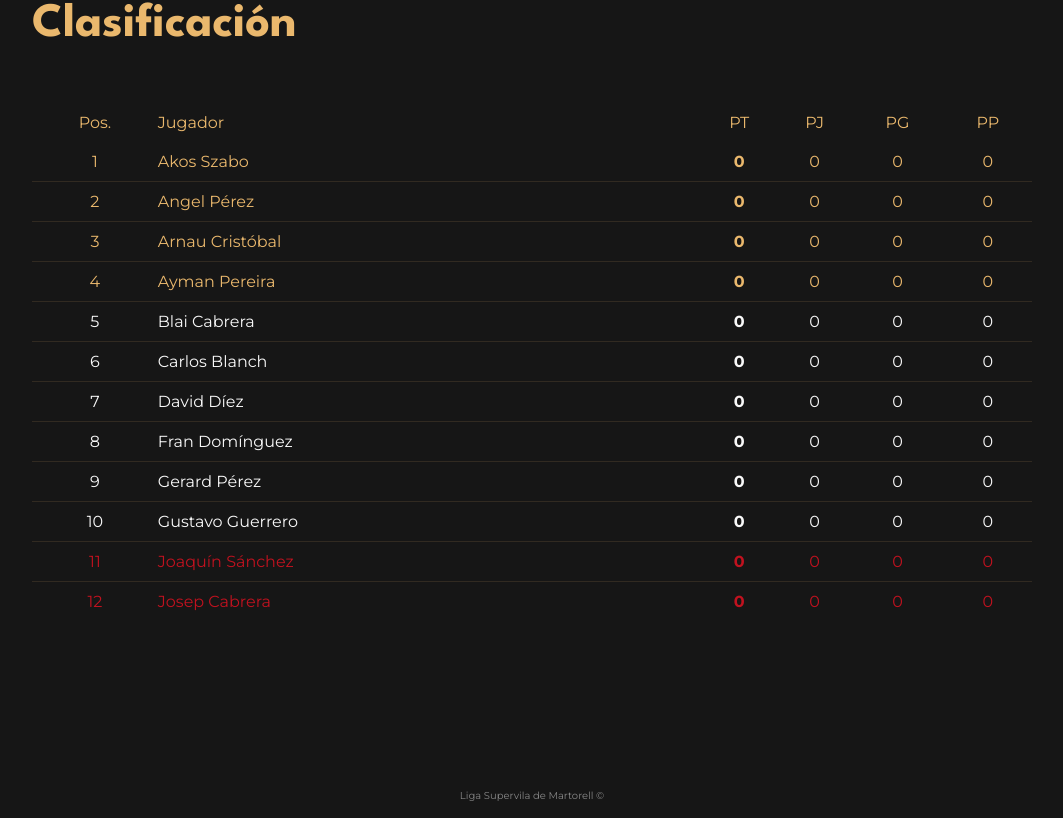
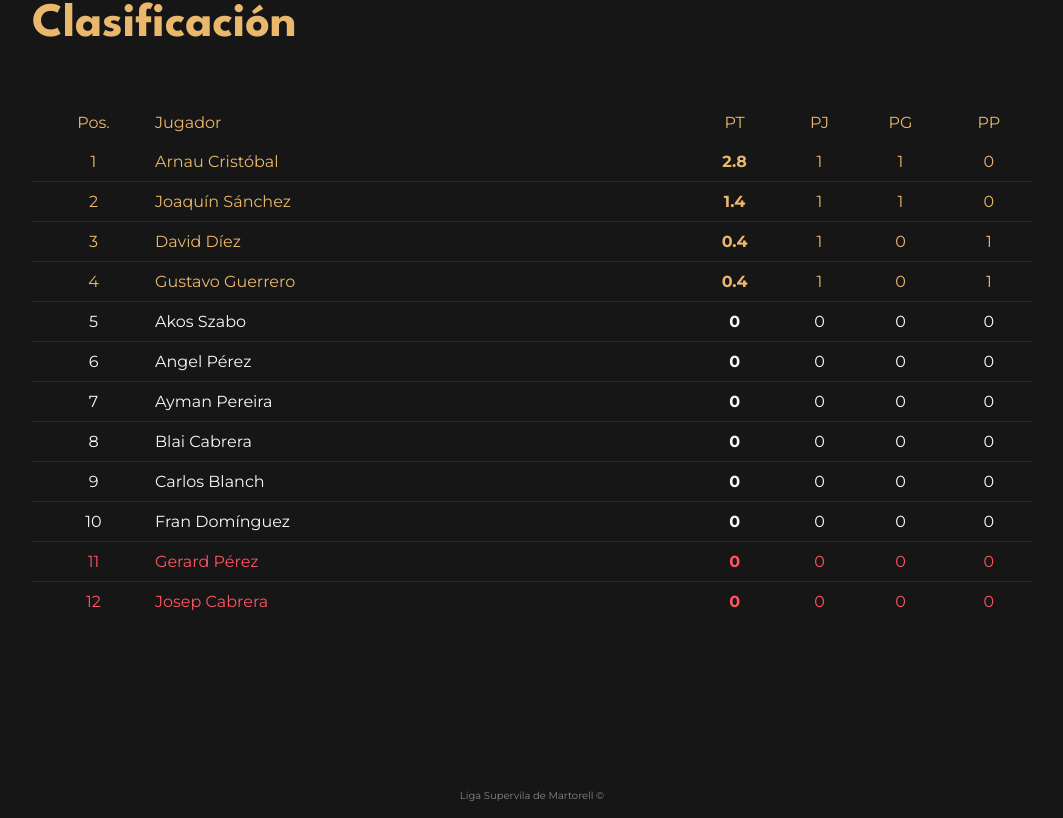
Before and after one commit to gperezdev/superliga, a React (Vite) app: page / in a window 1280 px wide. Shown: the part 1691-2509 px from the top of the page, without its empty margins (108-1171 px from the left). Built offline with nearby package versions, Linux system fonts and the light colour scheme.

Commit message:
update: game 1 results

```diff
--- a/src/data/ranking.json
+++ b/src/data/ranking.json
@@ -1,14 +1,14 @@
 [
     { "name": "Gerard Pérez", "gamesPlayed": 0, "wins": 0, "loses": 0, "points": 0 },
-    { "name": "David Díez", "gamesPlayed": 0, "wins": 0, "loses": 0, "points": 0 },
+    { "name": "David Díez", "gamesPlayed": 1, "wins": 0, "loses": 1, "points": 0.4 },
     { "name": "Angel Pérez", "gamesPlayed": 0, "wins": 0, "loses": 0, "points": 0 },
-    { "name": "Arnau Cristóbal", "gamesPlayed": 0, "wins": 0, "loses": 0, "points": 0 },
+    { "name": "Arnau Cristóbal", "gamesPlayed": 1, "wins": 1, "loses": 0, "points": 2.8 },
     { "name": "Josep Cabrera", "gamesPlayed": 0, "wins": 0, "loses": 0, "points": 0 },
     { "name": "Blai Cabrera", "gamesPlayed": 0, "wins": 0, "loses": 0, "points": 0 },
     { "name": "Akos Szabo", "gamesPlayed": 0, "wins": 0, "loses": 0, "points": 0 },
-    { "name": "Gustavo Guerrero", "gamesPlayed": 0, "wins": 0, "loses": 0, "points": 0 },
+    { "name": "Gustavo Guerrero", "gamesPlayed": 1, "wins": 0, "loses": 1, "points": 0.4 },
     { "name": "Fran Domínguez", "gamesPlayed": 0, "wins": 0, "loses": 0, "points": 0 },
-    { "name": "Joaquín Sánchez", "gamesPlayed": 0, "wins": 0, "loses": 0, "points": 0 },
+    { "name": "Joaquín Sánchez", "gamesPlayed": 1, "wins": 1, "loses": 0, "points": 1.4 },
     { "name": "Carlos Blanch", "gamesPlayed": 0, "wins": 0, "loses": 0, "points": 0 },
     { "name": "Ayman Pereira", "gamesPlayed": 0, "wins": 0, "loses": 0, "points": 0 }
 ]
--- a/src/data/results.json
+++ b/src/data/results.json
@@ -5,8 +5,8 @@
             "games": [
                 {
                     "pairs": [["David Díez","Gustavo Guerrero"],["Arnau Cristóbal","Joaquín Sánchez"]],
-                    "results": [[null,null,null,null,null],[null,null,null,null,null]],
-                    "points": [[null],[null]]
+                    "results": [[3,0,2,1,4],[6,6,6,6,3]],
+                    "points": [[0.4],[2.8]]
                 },
                 {
                     "pairs": [["Angel Pérez","Ayman Pereira"],["Fran Domínguez","Blai Cabrera"]],
--- a/src/layouts/Ranking/Ranking.module.css
+++ b/src/layouts/Ranking/Ranking.module.css
@@ -56,7 +56,7 @@
 }
 
 .eliminated {
-    color: #C1121F;
+    color: #ff5461;
 }
 
 @media (max-width: 1120px) {
```
